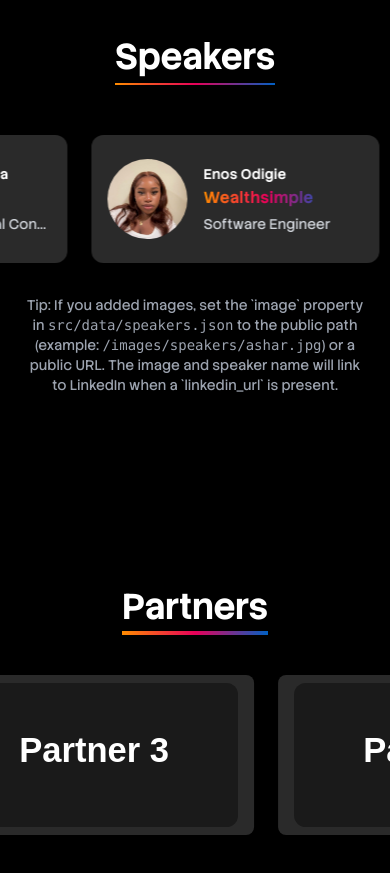
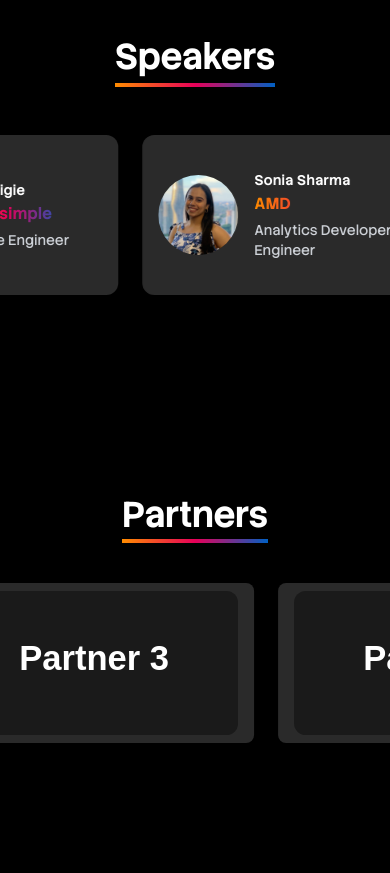
Before and after one commit to BYTE-TMU/Tmu_Tech_Week_Website, a React (Vite) app in the folder TMU_Tech_Week_Website/: page / in a window 390 px wide. Shown: the part 3120-3993 px from the top of the page. Built offline with nearby package versions, Linux system fonts and the light colour scheme.

Commit message:
Added Speaker Carousel

```diff
--- a/TMU_Tech_Week_Website/src/components/Header.jsx
+++ b/TMU_Tech_Week_Website/src/components/Header.jsx
@@ -10,6 +10,7 @@ const Header = () => {
   const navLinks = [
     { name: 'About', href: '#about' },
     { name: 'Calendar', href: '#calendar' },
+    { name: 'Speakers', href: '#speakers' },
     { name: 'Partners', href: '#partners' },
     { name: 'FAQ', href: '#faq' },
     { name: 'Contact', href: '#contact' },
--- a/TMU_Tech_Week_Website/src/components/Speakers.jsx
+++ b/TMU_Tech_Week_Website/src/components/Speakers.jsx
@@ -8,9 +8,6 @@ const Speakers = () => {
   const sectionRef = useRef(null);
   const containerRef = useRef(null);
   const trackRef = useRef(null);
-  const animRef = useRef(null);
-  const startTimeRef = useRef(null);
-  const duration = 100000; // milliseconds (45s) — faster than 70s
 
   useEffect(() => {
     const observer = new IntersectionObserver(
@@ -26,47 +23,9 @@ const Speakers = () => {
     };
   }, []);
 
-  useEffect(() => {
-    if (!isVisible) return;
-    let rafId;
-    const container = containerRef.current;
-    const track = trackRef.current;
 
-    const startScroll = () => {
-      if (!container || !track) return;
-      // cancel any running animation before starting
-      if (animRef.current) cancelAnimationFrame(animRef.current);
-      const max = track.scrollWidth - container.clientWidth;
-      if (max <= 1) return; // nothing to scroll
-      const startLeft = container.scrollLeft;
-      if (startLeft >= max - 1) return; // already at end
-      startTimeRef.current = performance.now();
-      const distance = max - startLeft;
-      const thisDuration = duration * (distance / max);
 
-      const step = (now) => {
-        const elapsed = now - startTimeRef.current;
-        const progress = Math.min(elapsed / thisDuration, 1);
-        container.scrollLeft = startLeft + distance * progress;
-        if (progress < 1) {
-          rafId = requestAnimationFrame(step);
-          animRef.current = rafId;
-        }
-      };
 
-      rafId = requestAnimationFrame(step);
-      animRef.current = rafId;
-    };
-
-    // start once, and also restart on resize so scroll always spans full viewport
-    if (!isPaused) startScroll();
-    window.addEventListener('resize', startScroll);
-
-    return () => {
-      if (rafId) cancelAnimationFrame(rafId);
-      window.removeEventListener('resize', startScroll);
-    };
-  }, [isVisible, isPaused]);
 
   return (
     <section id="speakers" className="bg-black py-24 overflow-hidden">
@@ -78,30 +37,40 @@ const Speakers = () => {
         <h2 className="font-headline text-4xl md:text-5xl font-bold text-center mb-12 text-white relative w-full leading-tight">
           <span className="relative inline-block max-w-xl mx-auto text-center whitespace-normal">
             Speakers
-            <span className="absolute left-0 right-0 bottom-[-6px] h-0.5 bg-gradient-to-r from-ttw-orange via-ttw-fuchsia to-ttw-blue"></span>
+            <span className="absolute left-0 right-0 bottom-[-8px] h-1 bg-gradient-to-r from-ttw-orange via-ttw-fuchsia to-ttw-blue"></span>
           </span>
         </h2>
 
         <div
           ref={containerRef}
-          className="relative w-[100vw] left-1/2 -translate-x-1/2 overflow-hidden"
+          className="relative w-full"
           onMouseEnter={() => setIsPaused(true)}
           onMouseLeave={() => setIsPaused(false)}
         >
-          <style>{`
-            @keyframes scrollSpeakers {
+          <style>
+            {`
+              @keyframes scroll {
                 0% { transform: translateX(0); }
-              100% { transform: translateX(calc(-50%)); }
+                100% { transform: translateX(calc(-100% / 2)); }
               }
-            .animate-scroll-speakers { animation: scrollSpeakers 200s linear infinite; will-change: transform; }
-            .animate-scroll-speakers.paused { animation-play-state: paused; }
-          `}</style>
 
-          <div ref={trackRef} className={`flex gap-6 md:gap-8 py-2 px-6 md:px-12 ${isPaused ? 'animate-scroll-speakers paused' : 'animate-scroll-speakers'}`}>
+              .animate-scroll {
+                animation: scroll 175s linear infinite;
+                will-change: transform;
+              }
+
+              .animate-scroll.paused {
+                animation-play-state: paused;
+              }
+            `}
+          </style>
+
+          <div className="flex">
+            <div className={`flex gap-6 md:gap-10 py-2 ${isPaused ? 'animate-scroll paused' : 'animate-scroll'}`}>
               {[...Array(6)].map((_, setIndex) =>
                 speakers.map((sp, i) => (
                   <div key={`set-${setIndex}-${i}`} className="flex-shrink-0 transition-all duration-300 hover:scale-105">
-                  <div className="w-72 md:w-80 h-32 md:h-40 bg-[#2a2a2a] rounded-xl p-4 flex items-center gap-4 md:gap-6">
+                    <div className="w-72 md:w-80 h-40 md:h-48 bg-[#2a2a2a] rounded-xl p-4 flex items-center gap-4 md:gap-6">
                       <div className="w-20 h-20 md:w-24 md:h-24 rounded-full overflow-hidden flex-shrink-0 bg-[#1f1f1f]">
                         {sp.linkedin_url ? (
                           <a href={sp.linkedin_url} target="_blank" rel="noreferrer">
@@ -115,14 +84,14 @@ const Speakers = () => {
                       <div className="text-white min-w-0">
                         {sp.linkedin_url ? (
                           <a href={sp.linkedin_url} target="_blank" rel="noreferrer" className="block">
-                          <div className="font-semibold text-sm md:text-base truncate">{sp.speaker_name}</div>
+                            <div className="font-semibold text-sm md:text-base whitespace-normal break-words">{sp.speaker_name}</div>
                           </a>
                         ) : (
-                        <div className="font-semibold text-sm md:text-base truncate">{sp.speaker_name}</div>
+                          <div className="font-semibold text-sm md:text-base whitespace-normal break-words">{sp.speaker_name}</div>
                         )}
 
-                      <div className="mt-0.5 text-transparent bg-clip-text bg-gradient-to-r from-ttw-orange via-ttw-fuchsia to-ttw-blue font-bold md:text-lg truncate">{sp.organization}</div>
-                      <div className="text-sm text-gray-300 mt-1 truncate">{sp.title}</div>
+                        <div className="mt-0.5 text-transparent bg-clip-text bg-gradient-to-r from-ttw-orange via-ttw-fuchsia to-ttw-blue font-bold md:text-lg whitespace-normal break-words">{sp.organization}</div>
+                        <div className="text-sm text-gray-300 mt-1 whitespace-normal">{sp.title}</div>
                       </div>
                     </div>
                   </div>
@@ -130,8 +99,8 @@ const Speakers = () => {
               )}
             </div>
           </div>
+        </div>
 
-        <p className="text-sm text-gray-400 mt-6 text-center">Tip: If you added images, set the `image` property in <code>src/data/speakers.json</code> to the public path (example: <code>/images/speakers/ashar.jpg</code>) or a public URL. The image and speaker name will link to LinkedIn when a `linkedin_url` is present.</p>
       </div>
     </section>
   );
--- a/TMU_Tech_Week_Website/src/data/speakers.json
+++ b/TMU_Tech_Week_Website/src/data/speakers.json
@@ -1,6 +1,6 @@
 [
   {
-    "organization": "Faculty of Engineering & Architectural Science",
+    "organization": "TMU - FEAS",
     "role": "Keynote Speaker",
     "speaker_name": "Dr. Sri Krishnan",
     "title": "Dean of Engineering",
@@ -54,5 +54,13 @@
     "title": "Full Stack Engineer",
     "linkedin_url": "https://www.linkedin.com/in/asher-andargachew/",
     "image": "/images/asher.jpg"
+  },
+  {
+    "organization": "TCS & Enbridge",
+    "role": "Panel Speaker",
+    "speaker_name": "Husain Maudiwala",
+    "title": "Gen-AI Engineer",
+    "linkedin_url": "https://www.linkedin.com/in/husain-maudiwala/",
+    "image": "/images/husain.jpg"
   }
 ]
```
Also changed, not shown: TMU_Tech_Week_Website/public/images/husain.jpg (added). Lines whose indentation alone changed are shown as unchanged.
